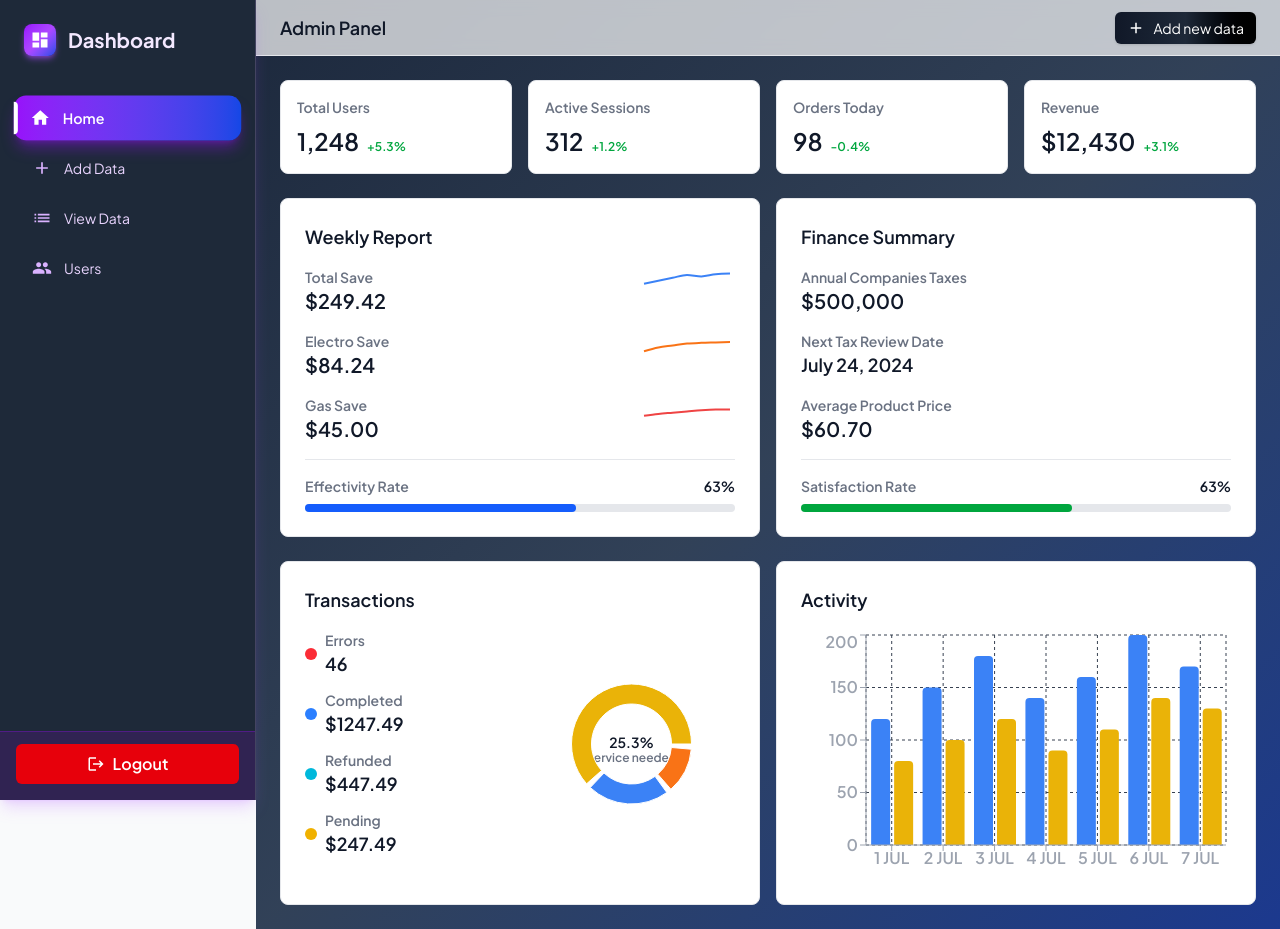
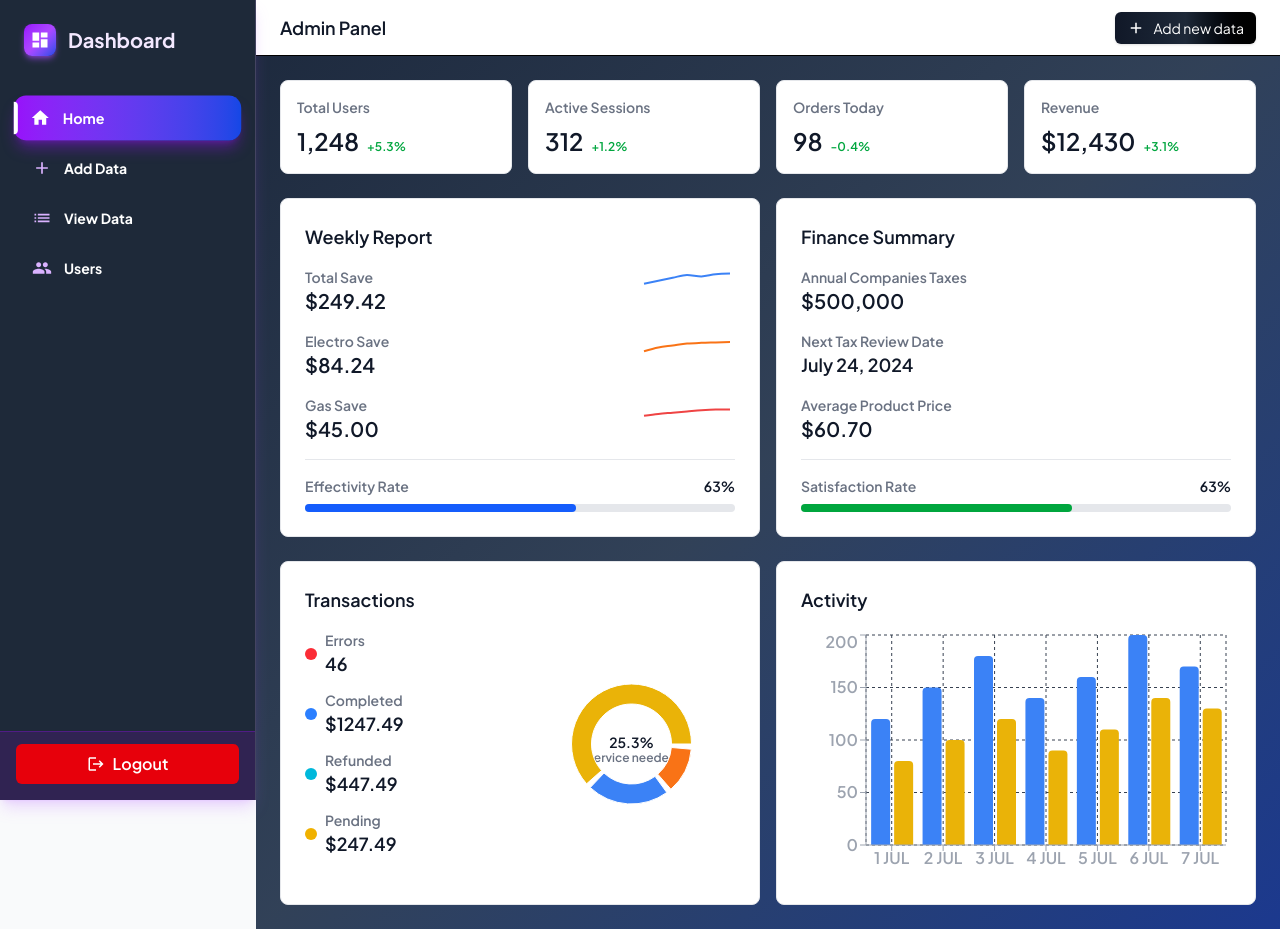
Before and after one commit to azharkhan93/Next-Pwa, a Next.js app: page /dashboard in a window 1280 px wide. Built offline with nearby package versions, Linux system fonts and the light colour scheme.

Commit message:
Update component styles for improved visual consistency
- Change loading icon color to white for better contrast.
- Update sidebar text styles to use bold font for enhanced readability.
- Adjust Topbar background border color to black for a more defined appearance.

```diff
--- a/components/Loading/Loading.tsx
+++ b/components/Loading/Loading.tsx
@@ -21,7 +21,7 @@ export const Loading: React.FC<LoadingProps> = ({
   fullScreen = false,
   className = "",
 }) => {
-  const iconClasses = `${sizeClasses[size]} animate-spin text-gray-600`;
+  const iconClasses = `${sizeClasses[size]} animate-spin text-white`;
 
   const content = (
     <div className={`flex items-center justify-center ${className}`}>
--- a/components/Sidebar/Sidebar.tsx
+++ b/components/Sidebar/Sidebar.tsx
@@ -115,7 +115,7 @@ export const Sidebar: React.FC<SidebarProps> = ({
                       onClick={() => {
                         if (onClose) onClose();
                       }}
-                      className={`group relative flex items-center gap-3 rounded-xl px-4 py-3 text-sm font-medium transition-all duration-200 ${
+                      className={`group relative flex items-center gap-3 rounded-xl px-4 py-3 text-sm font-bold transition-all duration-200 ${
                         active
                           ? "bg-gradient-to-r from-purple-600 to-blue-700 text-white shadow-lg shadow-purple-600/40 scale-[1.02]"
                           : "text-purple-900  hover:bg-purple-100/50  hover:translate-x-1"
@@ -136,8 +136,8 @@ export const Sidebar: React.FC<SidebarProps> = ({
                       <span
                         className={`transition-colors duration-200 ${
                           active
-                            ? "text-white font-semibold"
-                            : "font-medium text-purple-200 group-hover:text-purple-100"
+                            ? "text-white font-bold"
+                            : "font-bold text-white group-hover:text-black"
                         }`}
                       >
                         {item.label}
--- a/components/Topbar/Topbar.tsx
+++ b/components/Topbar/Topbar.tsx
@@ -20,7 +20,7 @@ export const Topbar: React.FC<TopbarProps> = ({
   onMenuClick,
 }) => {
   return (
-    <header className="sticky top-0 z-20 h-14 flex items-center justify-between border-b border-gray-200 bg-white/70 backdrop-blur px-4 lg:px-6">
+    <header className="sticky top-0 z-20 h-14 flex items-center justify-between border-b border-black bg-white  px-4 lg:px-6">
       <div className="flex items-center gap-3">
         <button
           onClick={onMenuClick}
```
